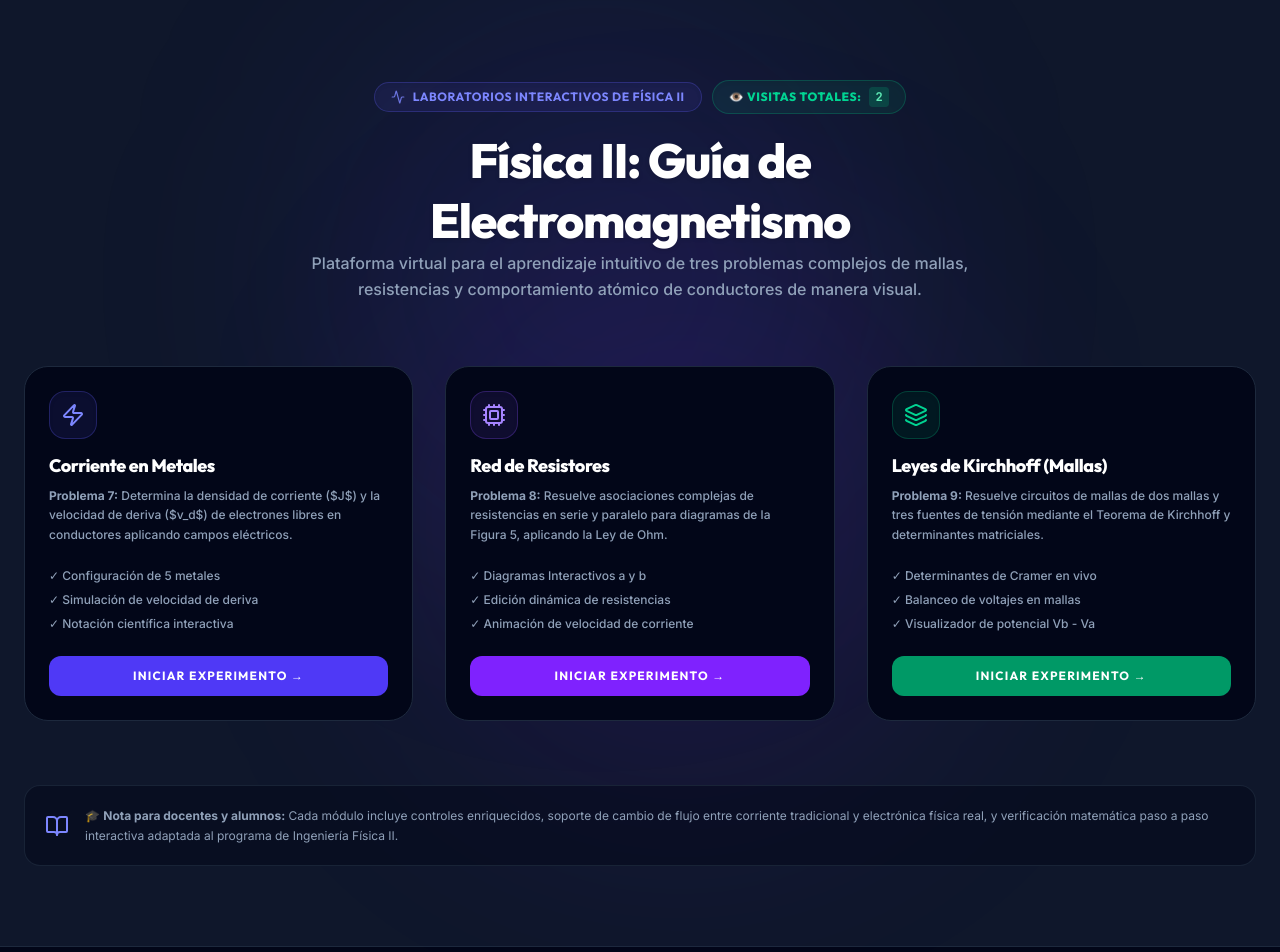
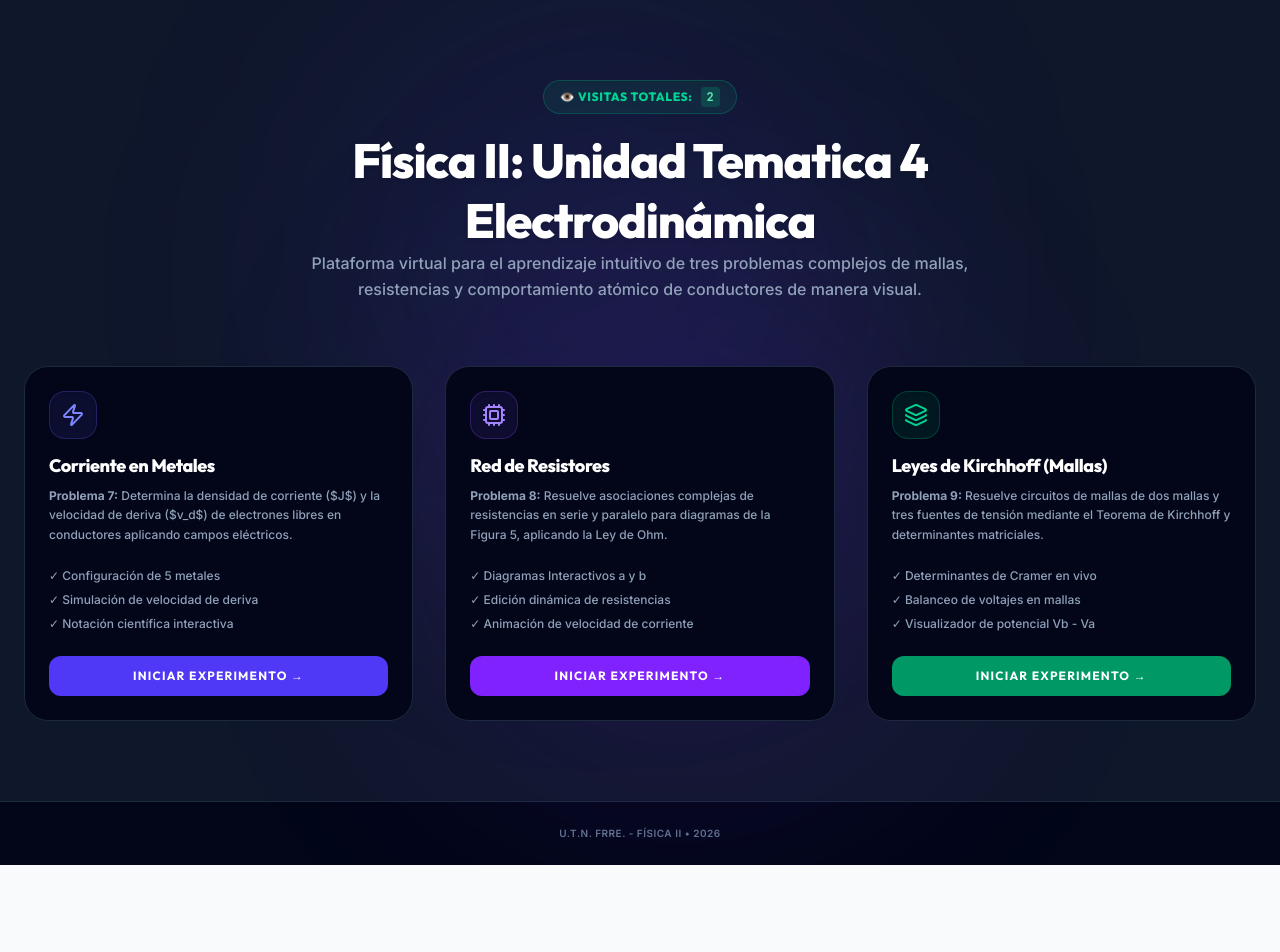
Before and after one commit to luisins/Simuladores-F2, a React (Vite) app: page / in a window 1280 px wide. Shown: the top 952 px of the page. After the commit the page ends 865 px from the top, so only its background shows below. Built offline with nearby package versions, Linux system fonts and the light colour scheme.

Commit message:
Correcciones varias

```diff
--- a/package.json
+++ b/package.json
@@ -1,5 +1,5 @@
 {
-  "name": "react-example",
+  "name": "f2-u4",
   "private": true,
   "version": "0.0.0",
   "type": "module",
--- a/src/App.tsx
+++ b/src/App.tsx
@@ -48,9 +48,7 @@ export default function App() {
         {/* Core display heading */}
         <section className="text-center space-y-4 max-w-2xl mx-auto">
           <div className="flex flex-wrap justify-center items-center gap-2.5">
-            <div className="inline-flex items-center gap-2 bg-indigo-500/10 border border-indigo-500/25 px-4 py-1.5 rounded-full text-indigo-400 font-display font-bold text-xs tracking-wider uppercase shadow-inner">
-              <Activity className="w-3.5 h-3.5 animate-pulse" /> Laboratorios Interactivos de Física II
-            </div>
+
             <div className="inline-flex items-center gap-2 bg-emerald-500/10 border border-emerald-500/25 px-4 py-1.5 rounded-full text-emerald-400 font-display font-extrabold text-[10px] sm:text-xs tracking-wider uppercase shadow-inner select-none transition-all hover:bg-emerald-500/15">
               <span>👁️ Visitas Totales:</span>
               <span className="font-mono bg-emerald-500/20 text-emerald-300 px-1.5 py-0.5 rounded font-black">{visitas}</span>
@@ -58,7 +56,7 @@ export default function App() {
           </div>
 
           <h1 className="font-display font-black text-4xl m-0 sm:text-5xl leading-tight tracking-tight text-white drop-shadow-sm">
-            Física II: Guía de Electromagnetismo
+            Física II: Unidad Tematica 4 Electrodinámica
           </h1>
           <p className="text-slate-400 text-sm md:text-base leading-relaxed font-medium">
             Plataforma virtual para el aprendizaje intuitivo de tres problemas complejos de mallas, resistencias y comportamiento atómico de conductores de manera visual.
@@ -164,18 +162,18 @@ export default function App() {
         </section>
 
         {/* Global info card */}
-        <section className="bg-slate-950/50 border border-slate-800/80 p-5 rounded-2xl flex items-center gap-4">
+        {/* <section className="bg-slate-950/50 border border-slate-800/80 p-5 rounded-2xl flex items-center gap-4">
           <BookOpen className="w-6 h-6 text-indigo-400 flex-shrink-0" />
           <p className="text-slate-400 hover:text-slate-300 transition-colors text-xs leading-relaxed">
             🎓 <strong>Nota para docentes y alumnos:</strong> Cada módulo incluye controles enriquecidos, soporte de cambio de flujo entre corriente tradicional y electrónica física real, y verificación matemática paso a paso interactiva adaptada al programa de Ingeniería Física II.
           </p>
-        </section>
+        </section> */}
 
       </div>
 
       {/* Footer */}
       <footer className="border-t border-slate-800 py-6 text-center text-slate-500 text-[10px] tracking-wider font-semibold bg-slate-950 uppercase">
-        Laboratorio de simulaciones virtuales física II v1.2.0 • {new Date().getFullYear()}
+        U.T.N. FRRe. - Física II • {new Date().getFullYear()}
       </footer>
     </div>
   );
--- a/src/components/ManualUso.tsx
+++ b/src/components/ManualUso.tsx
@@ -403,10 +403,10 @@ export default function ManualUso({ tipo = "metal", onClose }: ManualUsoProps) {
               </h1>
               <p className="text-slate-400 text-xs mt-1.5 font-medium">
                 {tipo === "metal"
-                  ? "Flujo Microscópico en Conductores · Problema 7"
+                  ? "Problema 7"
                   : tipo === "circuito"
-                    ? "Redes de Resistores en Serie/Paralelo · Problema 8"
-                    : "Leyes de Kirchhoff y Resolución de Mallas · Problema 9"}
+                    ? " Problema 8"
+                    : " Problema 9"}
               </p>
             </div>
           </div>
@@ -425,11 +425,10 @@ export default function ManualUso({ tipo = "metal", onClose }: ManualUsoProps) {
             {secciones.map((s, idx) => (
               <button
                 key={s.id}
-                className={`flex items-center gap-3 p-3 rounded-xl border-none cursor-pointer text-left w-full transition-all text-xs font-semibold whitespace-nowrap min-w-[120px] md:min-w-0 ${
-                  seccionActiva === idx
+                className={`flex items-center gap-3 p-3 rounded-xl border-none cursor-pointer text-left w-full transition-all text-xs font-semibold whitespace-nowrap min-w-[120px] md:min-w-0 ${seccionActiva === idx
                     ? "bg-indigo-600 text-white shadow-md shadow-indigo-600/10 font-bold"
                     : "text-slate-600 hover:bg-slate-200/50 hover:text-indigo-600"
-                }`}
+                  }`}
                 onClick={() => setSeccionActiva(idx)}
               >
                 <span className="text-base flex-shrink-0">{s.icon}</span>
--- a/src/components/SimuladorCircuitos.tsx
+++ b/src/components/SimuladorCircuitos.tsx
@@ -327,7 +327,7 @@ export default function SimuladorCircuitos({ volverAlMenu }: SimuladorCircuitosP
               onClick={() => setMostrarManual(true)}
               className="flex items-center justify-center gap-2 bg-indigo-600 hover:bg-indigo-500 text-white font-bold py-2 px-5 rounded-xl cursor-pointer shadow-md shadow-indigo-600/10 transition-colors text-xs border border-indigo-500"
             >
-              <BookOpen className="w-4 h-4" /> Guía Práctica de Uso
+              <BookOpen className="w-4 h-4" /> Manual de Uso
             </button>
             <button
               onClick={restablecerValores}
@@ -350,8 +350,7 @@ export default function SimuladorCircuitos({ volverAlMenu }: SimuladorCircuitosP
           <div className="grid grid-cols-1 md:grid-cols-2 gap-4">
             <button
               onClick={() => { setCircuitoActivo("a"); setPasoActual(0); setSelectedResistor(null); }}
-              className={`p-5 rounded-2xl border text-left cursor-pointer transition-all flex flex-col justify-between ${
-                circuitoActivo === "a"
+              className={`p-5 rounded-2xl border text-left cursor-pointer transition-all flex flex-col justify-between ${circuitoActivo === "a"
                 ? "border-indigo-600 bg-indigo-50/20 shadow-md shadow-indigo-600/5"
                 : "border-slate-200 hover:border-slate-300 bg-white"
                 }`}
@@ -367,8 +366,7 @@ export default function SimuladorCircuitos({ volverAlMenu }: SimuladorCircuitosP
 
             <button
               onClick={() => { setCircuitoActivo("b"); setPasoActual(0); setSelectedResistor(null); }}
-              className={`p-5 rounded-2xl border text-left cursor-pointer transition-all flex flex-col justify-between ${
-                circuitoActivo === "b"
+              className={`p-5 rounded-2xl border text-left cursor-pointer transition-all flex flex-col justify-between ${circuitoActivo === "b"
                 ? "border-indigo-600 bg-indigo-50/20 shadow-md shadow-indigo-600/5"
                 : "border-slate-200 hover:border-slate-300 bg-white"
                 }`}
--- a/src/components/SimuladorLeyesKirchhoff.tsx
+++ b/src/components/SimuladorLeyesKirchhoff.tsx
@@ -197,7 +197,7 @@ export default function SimuladorLeyesKirchhoff({ volverAlMenu }: SimuladorLeyes
               onClick={() => setMostrarManual(true)}
               className="flex items-center justify-center gap-2 bg-indigo-600 hover:bg-indigo-500 text-white font-bold py-2 px-5 rounded-xl cursor-pointer shadow-md shadow-indigo-600/10 transition-colors text-xs border border-indigo-500"
             >
-              <BookOpen className="w-4 h-4" /> Guía Práctica de Uso
+              <BookOpen className="w-4 h-4" /> Manual de Uso
             </button>
             <button
               onClick={resetValues}
@@ -473,13 +473,13 @@ export default function SimuladorLeyesKirchhoff({ volverAlMenu }: SimuladorLeyes
               <div className="space-y-3 font-mono text-xs">
                 <div className="bg-slate-50 p-4 rounded-xl border border-slate-100">
                   <h4 className="font-extrabold text-slate-800 text-xs mb-1.5">Malla I (Izquierda)</h4>
-                  <code>-I₀·(R₁ + R₄) + I₁·R₃ = E₂ - E₁</code><br/>
+                  <code>-I₀·(R₁ + R₄) + I₁·R₃ = E₂ - E₁</code><br />
                   <span>-I₀·({R14}) + I₁·{R3} = {e2 - e1} V</span>
                 </div>
 
                 <div className="bg-slate-50 p-4 rounded-xl border border-slate-100">
                   <h4 className="font-extrabold text-slate-800 text-xs mb-1.5">Malla II (Derecha)</h4>
-                  <code>-I₀·(R₂ + R₅) - I₁·(R₃ + R₂ + R₅) = -(E₂ + E₃)</code><br/>
+                  <code>-I₀·(R₂ + R₅) - I₁·(R₃ + R₂ + R₅) = -(E₂ + E₃)</code><br />
                   <span>-I₀·({R25}) - I₁·({R3 + R25}) = -{e2 + e3} V</span>
                 </div>
 
```
Also changed, not shown: src/components/SimuladorMetal.tsx (+5 -8 lines). Lines whose indentation alone changed are shown as unchanged.
